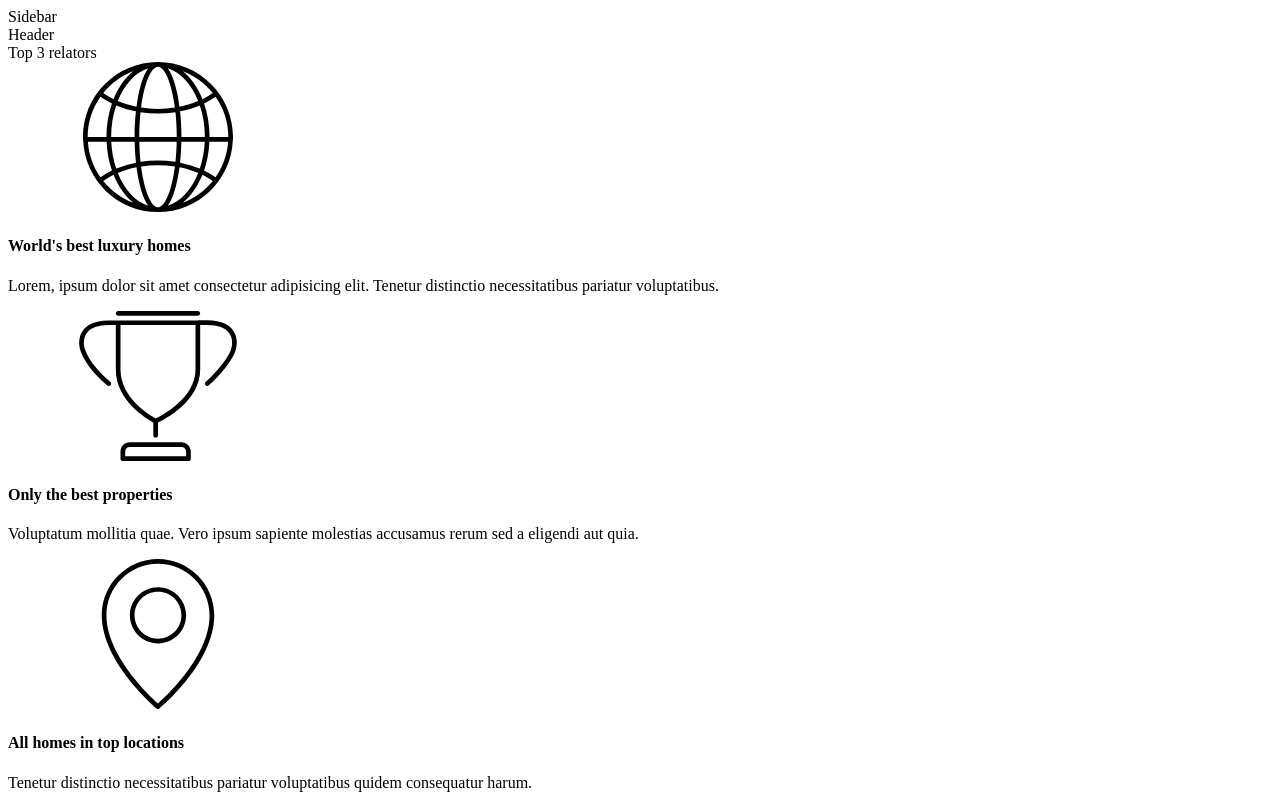
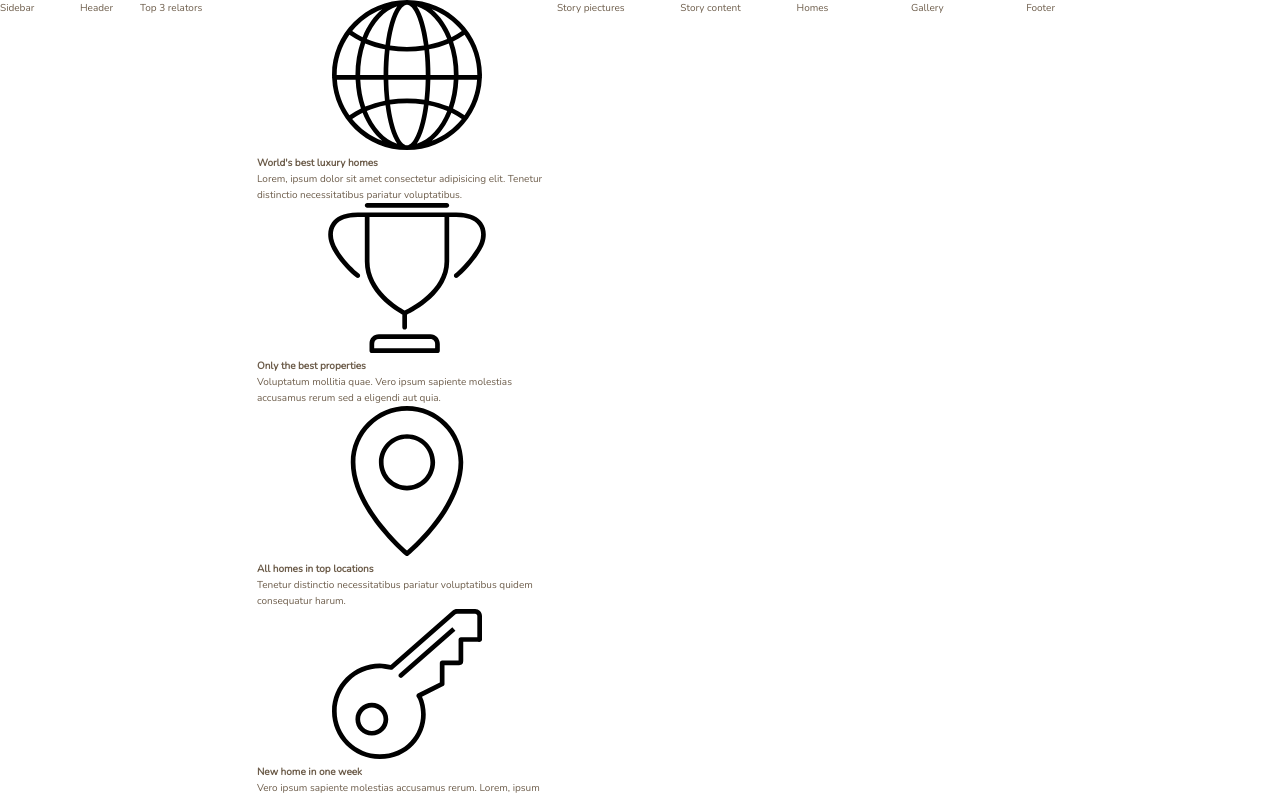
Before and after one commit to ese-varo/nexter-css, a website: page index.html in a window 1280 px wide. Shown: the top 798 px of the page. Drawn offline with nearby package versions, Linux system fonts and the light colour scheme; files that its build step writes are made by us from their sources.

Commit message:
Add base css styles to the page

```diff
--- a/sass/_base.scss
+++ b/sass/_base.scss
@@ -13,3 +13,29 @@ $color-grey-dark-2: #6D5D4B;
 // FONT VARIABLES
 $font-primary: 'Nunito', sans-serif;
 $font-display: 'Josefin Sans', sans-serif;
+
+*,
+*::before,
+*::after {
+  margin: 0;
+  padding: 0;
+  box-sizing: inherit;
+}
+
+html {
+  box-sizing: border-box;
+  font-size: 62.5%; // 10px/16px = 62.5% -> 1rem  10px
+}
+
+body {
+  font-family: $font-primary;
+  color: $color-grey-dark-2;
+  font-weight: 300;
+  line-height: 1.6;
+}
+
+.container {
+  display: grid;
+  grid-template-rows: 80vh min-content 40vw repeat(3, min-content);
+  grid-template-columns: [sidebar-start] 8rem [sidebar-end full-start] minmax(6rem, 1fr) [center-start] repeat(8, [col-start] minmax(min-content, 14rem) [col-end]) [center-end] minmax(6rem, 1fr) [full-end];
+}
```
